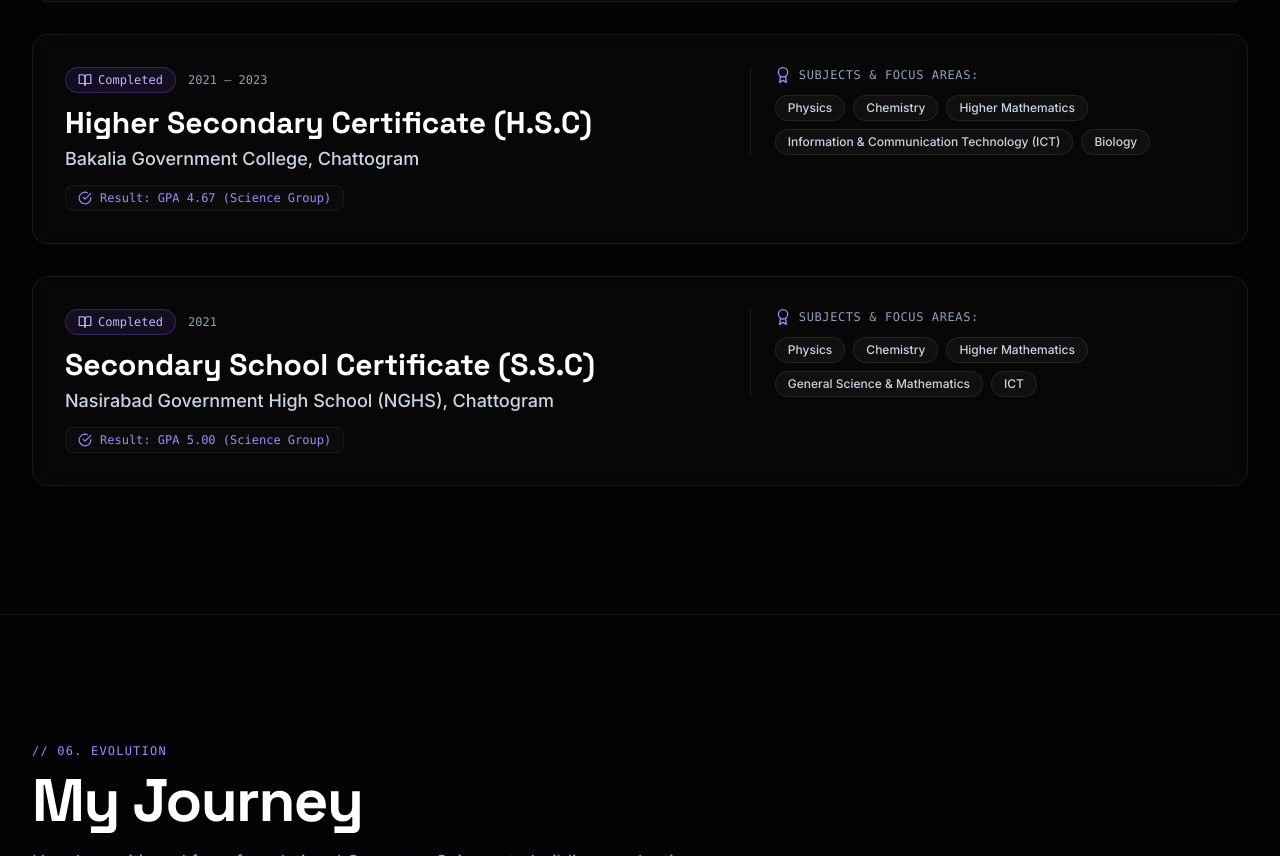
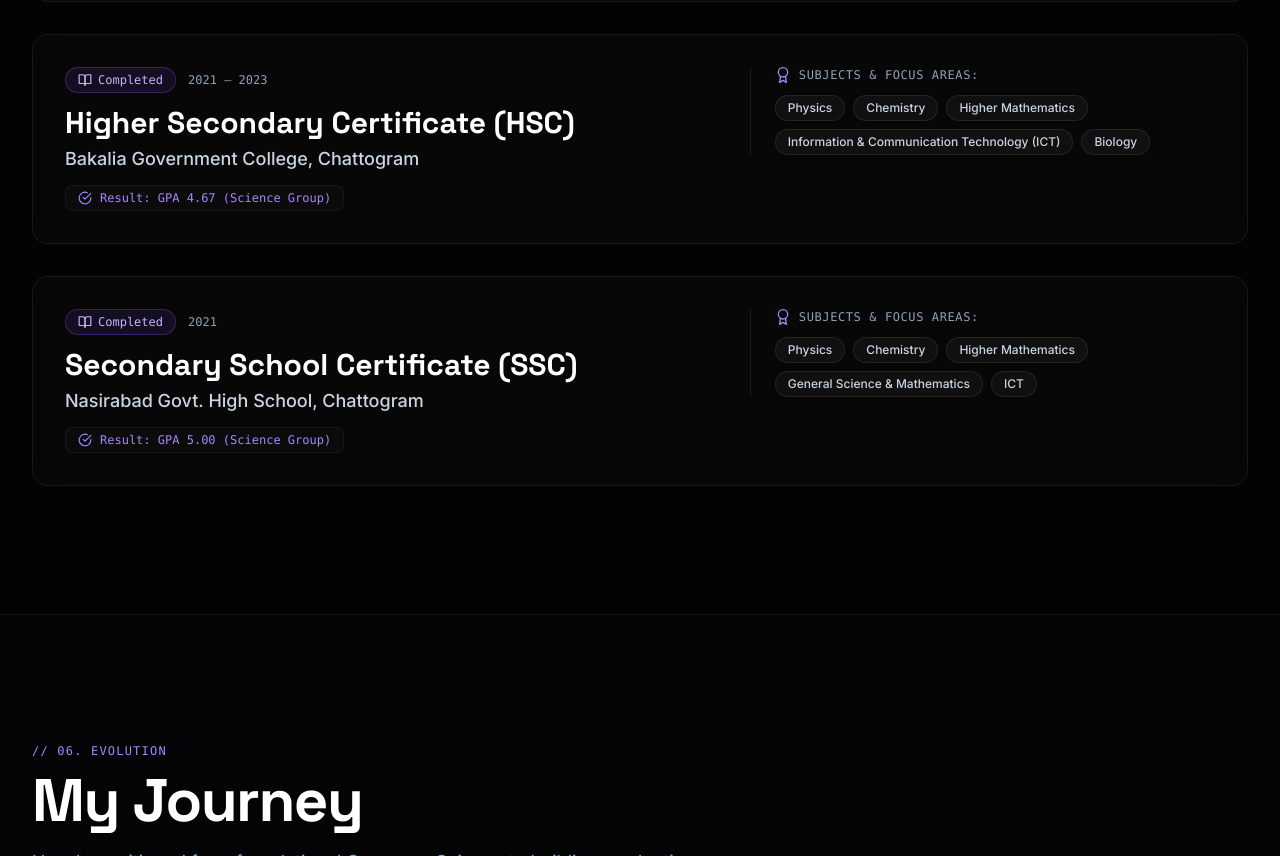
Before and after one commit to Ridwanulkarim/portfolio, a React (Vite) app: page / in a window 1280 px wide. Shown: the part 11144-12000 px from the top of the page. Built offline with nearby package versions, Linux system fonts and the light colour scheme.

Commit message:
Update LinkedIn link to official profile https://www.linkedin.com/in/ridwanul-karim-508b5b318

```diff
--- a/src/data/portfolioData.js
+++ b/src/data/portfolioData.js
@@ -43,7 +43,7 @@ export const personalData = {
 
 export const socialLinks = {
   github: "https://github.com/Ridwanulkarim",
-  linkedin: "https://linkedin.com",
+  linkedin: "https://www.linkedin.com/in/ridwanul-karim-508b5b318",
   email: "ridwanulk08@gmail.com"
 };
 
@@ -51,7 +51,7 @@ export const contactConfig = {
   email: "ridwanulk08@gmail.com",
   phone: "01862-126812",
   github: "https://github.com/Ridwanulkarim",
-  linkedin: "https://linkedin.com",
+  linkedin: "https://www.linkedin.com/in/ridwanul-karim-508b5b318",
   formNotice: "This form is configured for direct submission. For immediate inquiries, email me directly."
 };
 
@@ -324,7 +324,7 @@ export const educationData = [
   },
   {
     id: "hsc",
-    degree: "Higher Secondary Certificate (H.S.C)",
+    degree: "Higher Secondary Certificate (HSC)",
     institution: "Bakalia Government College, Chattogram",
     status: "Completed",
     period: "2021 — 2023",
@@ -339,8 +339,8 @@ export const educationData = [
   },
   {
     id: "ssc",
-    degree: "Secondary School Certificate (S.S.C)",
-    institution: "Nasirabad Government High School (NGHS), Chattogram",
+    degree: "Secondary School Certificate (SSC)",
+    institution: "Nasirabad Govt. High School, Chattogram",
     status: "Completed",
     period: "2021",
     result: "GPA 5.00 (Science Group)",
```
